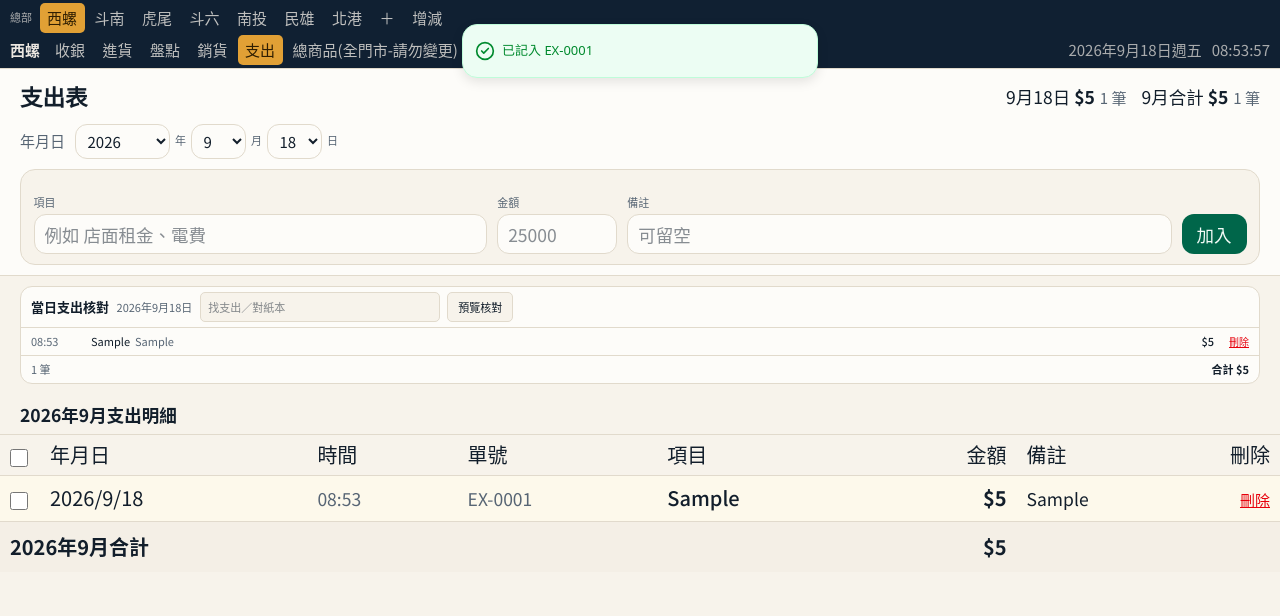
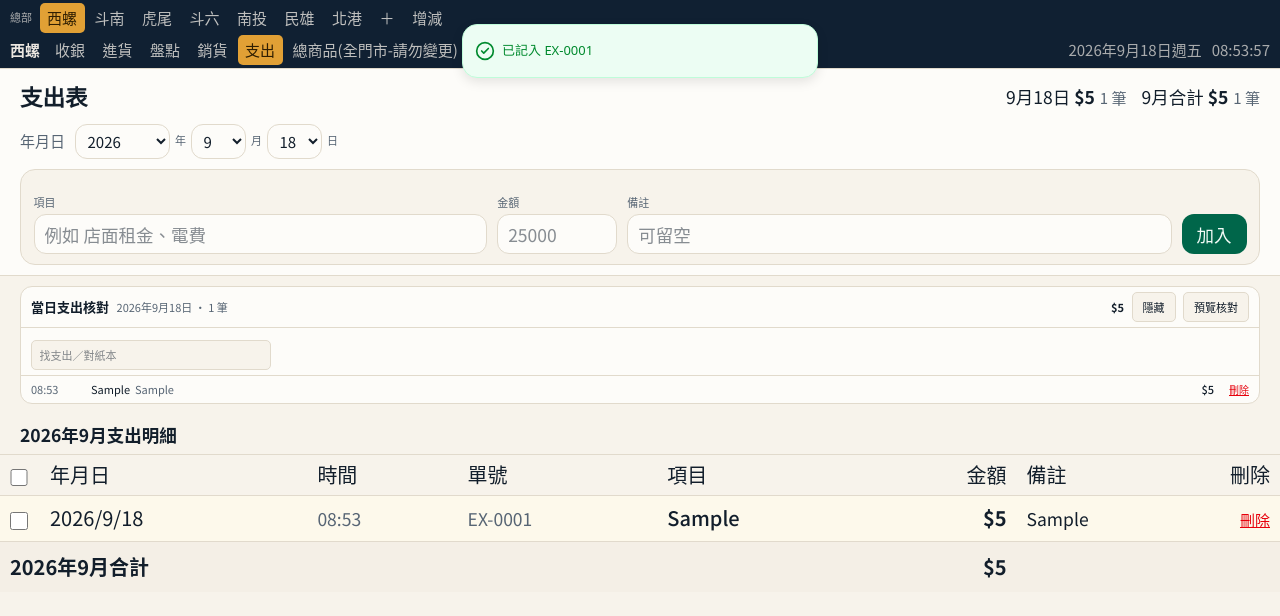
Before and after one commit to samsam60076-maker/sop, a Next.js app in the folder men-shi-pos/: page /expenses in a window 1280 px wide. Both pictures are taken after typing "Sample", "5", "Sample" into the empty fields and a click on the button "加入". Shown: the top 616 px of the page. Built offline with nearby package versions, Linux system fonts and the light colour scheme.

Commit message:
Hide 當日核對 behind 打開 so 收銀 stays clear.

```diff
--- a/men-shi-pos/components/day-paper-check.tsx
+++ b/men-shi-pos/components/day-paper-check.tsx
@@ -1,6 +1,6 @@
 "use client";
 
-import { useMemo, useState } from "react";
+import { useEffect, useMemo, useState } from "react";
 import { twd } from "@/lib/format";
 
 export type DayPaperLine = {
@@ -111,13 +111,36 @@ export function DayPaperCheck({
   shopName,
   day,
   lines,
+  defaultOpen = false,
 }: {
   kind: string;
   shopName: string;
   day: string;
   lines: DayPaperLine[];
+  defaultOpen?: boolean;
 }) {
+  const storageKey = `corner-pos-day-paper-${kind}`;
+  const [open, setOpen] = useState(defaultOpen);
   const [find, setFind] = useState("");
+
+  useEffect(() => {
+    try {
+      const raw = window.localStorage.getItem(storageKey);
+      if (raw === "open") setOpen(true);
+      else if (raw === "hide") setOpen(false);
+    } catch {
+      /* ignore */
+    }
+  }, [storageKey]);
+
+  function setHidden(nextOpen: boolean) {
+    setOpen(nextOpen);
+    try {
+      window.localStorage.setItem(storageKey, nextOpen ? "open" : "hide");
+    } catch {
+      /* ignore */
+    }
+  }
   const showQty = lines.some((line) => line.qty != null);
   const shown = useMemo(() => {
     const q = find.trim().toLowerCase();
@@ -135,20 +158,32 @@ export function DayPaperCheck({
     0,
   );
   const pendingCount = shown.filter((line) => line.pending).length;
+  const summary = [
+    `${shown.length} 筆`,
+    showQty ? `${qtyTotal} 件` : "",
+    pendingCount > 0 ? `${pendingCount} 筆未入帳` : "",
+  ]
+    .filter(Boolean)
+    .join(" · ");
 
   return (
     <section className="rounded-md border bg-card">
-      <div className="flex flex-wrap items-center gap-1.5 border-b px-2 py-1">
+      <div className="flex flex-wrap items-center gap-1.5 px-2 py-1">
         <h2 className="text-[13px] font-semibold">當日{kind}核對</h2>
         <span className="text-[11px] tabular-nums text-muted-foreground">
           {formatInputDay(day)}
+          {lines.length > 0 ? ` · ${summary}` : ""}
         </span>
-        <input
-          value={find}
-          onChange={(event) => setFind(event.target.value)}
-          placeholder={`找${kind}／對紙本`}
-          className="h-6 min-w-0 flex-1 rounded border bg-background px-1.5 text-[11px] sm:max-w-48"
-        />
+        <span className="ml-auto text-[11px] font-semibold tabular-nums">
+          {lines.length > 0 ? twd(amountTotal) : ""}
+        </span>
+        <button
+          type="button"
+          className="h-6 rounded border bg-background px-2 text-[11px]"
+          onClick={() => setHidden(!open)}
+        >
+          {open ? "隱藏" : "打開"}
+        </button>
         <button
           type="button"
           className="h-6 rounded border bg-background px-2 text-[11px]"
@@ -165,6 +200,16 @@ export function DayPaperCheck({
           預覽核對
         </button>
       </div>
+      {open ? (
+        <>
+          <div className="border-t px-2 py-1">
+            <input
+              value={find}
+              onChange={(event) => setFind(event.target.value)}
+              placeholder={`找${kind}／對紙本`}
+              className="h-6 w-full rounded border bg-background px-1.5 text-[11px] sm:max-w-48"
+            />
+          </div>
           {lines.length === 0 ? (
             <p className="px-2 py-3 text-[12px] text-muted-foreground">
               這天還沒打進{kind}。打進去後會列在這裡，方便對紙本。
@@ -174,9 +219,11 @@ export function DayPaperCheck({
               找不到「{find.trim()}」
             </p>
           ) : (
-        <ul className="max-h-48 overflow-y-auto px-1 py-0.5">
+            <ul className="max-h-48 overflow-y-auto border-t px-1 py-0.5">
               {shown.map((line) => {
-            const amount = line.refund ? -Math.abs(line.amount) : line.amount;
+                const amount = line.refund
+                  ? -Math.abs(line.amount)
+                  : line.amount;
                 const row = (
                   <span className="grid min-w-0 flex-1 grid-cols-[2.75rem_minmax(0,1fr)_auto] items-baseline gap-x-1 text-[11px] sm:grid-cols-[2.75rem_minmax(0,1fr)_2.25rem_auto]">
                     <span className="tabular-nums text-muted-foreground">
@@ -185,7 +232,9 @@ export function DayPaperCheck({
                     <span className="min-w-0 truncate">
                       {line.label}
                       {line.hint ? (
-                    <span className="ml-1 text-muted-foreground">{line.hint}</span>
+                        <span className="ml-1 text-muted-foreground">
+                          {line.hint}
+                        </span>
                       ) : null}
                       {line.pending ? (
                         <span className="ml-1 text-amber-800">未入帳</span>
@@ -220,7 +269,9 @@ export function DayPaperCheck({
                         {row}
                       </button>
                     ) : (
-                  <div className="flex min-w-0 flex-1 px-1 py-0.5">{row}</div>
+                      <div className="flex min-w-0 flex-1 px-1 py-0.5">
+                        {row}
+                      </div>
                     )}
                     {line.onDelete ? (
                       <button
@@ -236,14 +287,8 @@ export function DayPaperCheck({
               })}
             </ul>
           )}
-      <div className="flex flex-wrap items-baseline justify-between gap-x-3 border-t px-2 py-1 text-[11px] tabular-nums">
-        <span className="text-muted-foreground">
-          {shown.length} 筆
-          {showQty ? ` · ${qtyTotal} 件` : ""}
-          {pendingCount > 0 ? ` · ${pendingCount} 筆未入帳` : ""}
-        </span>
-        <span className="font-semibold">合計 {twd(amountTotal)}</span>
-      </div>
+        </>
+      ) : null}
     </section>
   );
 }
--- a/men-shi-pos/components/expenses-view.tsx
+++ b/men-shi-pos/components/expenses-view.tsx
@@ -202,6 +202,7 @@ export function ExpensesView() {
           shopName={storeName}
           day={day}
           lines={paperLines}
+          defaultOpen
         />
       </div>
 
--- a/men-shi-pos/components/purchases-view.tsx
+++ b/men-shi-pos/components/purchases-view.tsx
@@ -643,6 +643,7 @@ export function PurchasesView() {
           shopName={storeName}
           day={purchaseDate}
           lines={paperLines}
+          defaultOpen
         />
       </div>
     </div>
```
Lines whose indentation alone changed are shown as unchanged.
